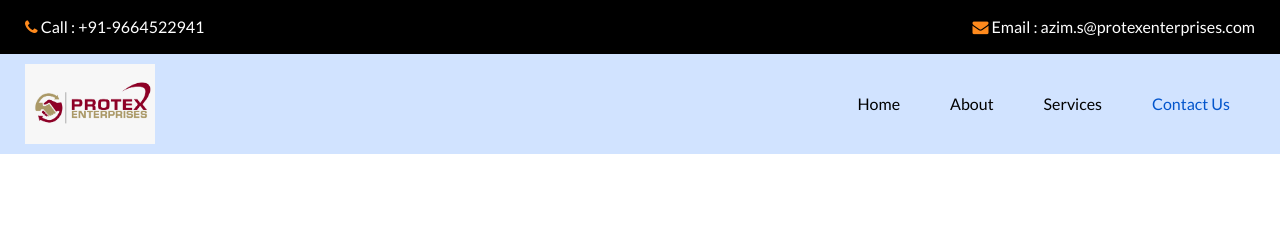
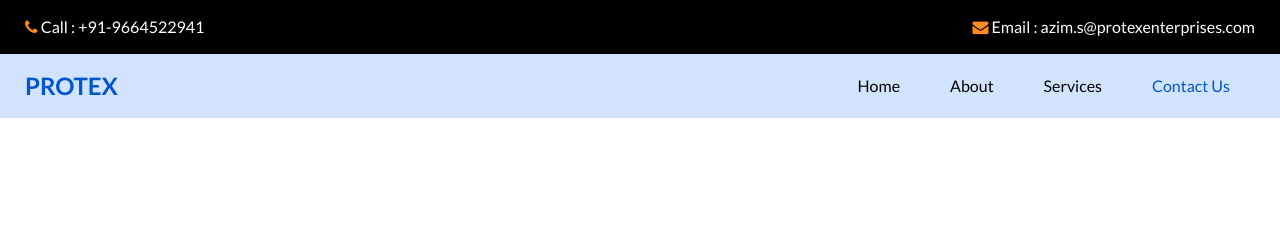
Before and after one commit to Dhoke84/_demo_website_protex, a plain HTML site: page contact.html in a window 1280 px wide. Shown: the top 235 px of the page. Drawn offline with nearby package versions, Linux system fonts and the light colour scheme; some packages are replaced by stand-ins of ours.

Commit message:
changing inn logo

```diff
--- a/contact.html
+++ b/contact.html
@@ -56,7 +56,7 @@
           <nav class="navbar navbar-expand-lg custom_nav-container ">
             <a class="navbar-brand" href="index.html">
               <span>
-                             <img src="images/logo-front.jpg" alt="">
+              PROTEX
               </span>
             </a>
 
```
Also changed, not shown: about.html (+1 -1 lines), index.html (+1 -1 lines), service.html (+1 -1 lines).
